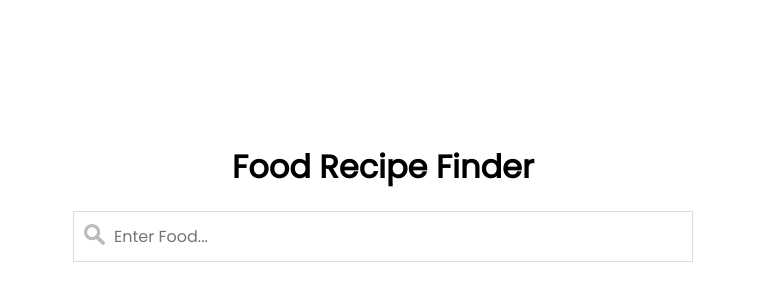
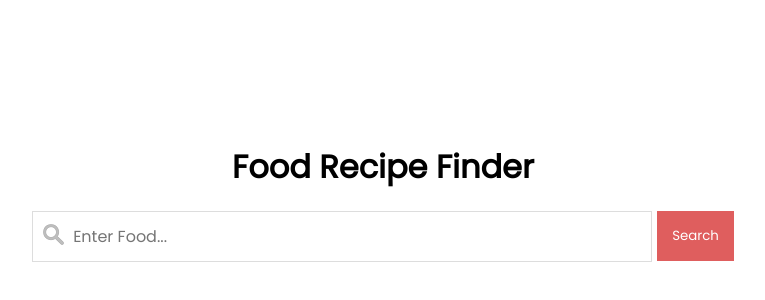
Before and after one commit to harika09/react_recipe_food, a React (Create React App) app: page / in a window 1280 px wide. Shown: the part 192-492 px from the top of the page, without its empty margins (257-1022 px from the left). Built offline with nearby package versions, Linux system fonts and the light colour scheme.

Commit message:
added button

```diff
--- a/src/Components/Home/Cards.css
+++ b/src/Components/Home/Cards.css
@@ -91,6 +91,10 @@
   }
 
   .food-recipe {
-    max-width: 100%;
+    max-width: 40%;
+  }
+
+  .food-info h3 {
+    font-size: 0.8rem;
   }
 }
--- a/src/Components/Home/Cards.js
+++ b/src/Components/Home/Cards.js
@@ -54,7 +54,7 @@ function Cards({ recipe }) {
         }
       />
       <div className="food-info">
-        <h3>{label}</h3>
+        <h3>{label.substring(0, 20)}...</h3>
         <div className="view-recipe">
           <button
             className="btn-recipe"
--- a/src/Components/Home/Home.css
+++ b/src/Components/Home/Home.css
@@ -52,6 +52,18 @@ input:-webkit-autofill:active {
   cursor: pointer;
 }
 
+.btn-search {
+  position: relative;
+  bottom: 1.5px;
+  border: none;
+  outline: none;
+  margin-left: 5px;
+  height: 50px;
+  padding: 10px 15px;
+  background-color: #df5e5e;
+  color: #fff;
+}
+
 .loading-animation {
   position: fixed;
   z-index: 1000;
@@ -72,8 +84,4 @@ input:-webkit-autofill:active {
   .loading-animation {
     background-size: 450px;
   }
-
-  .btn-search {
-    right: 10%;
-  }
 }
--- a/src/Components/Home/Home.js
+++ b/src/Components/Home/Home.js
@@ -57,6 +57,9 @@ function Home() {
                   setFoodName(e.target.value);
                 }}
               />
+              <button className="btn-search" type="submit">
+                Search
+              </button>
             </form>
           </div>
         </div>
```
